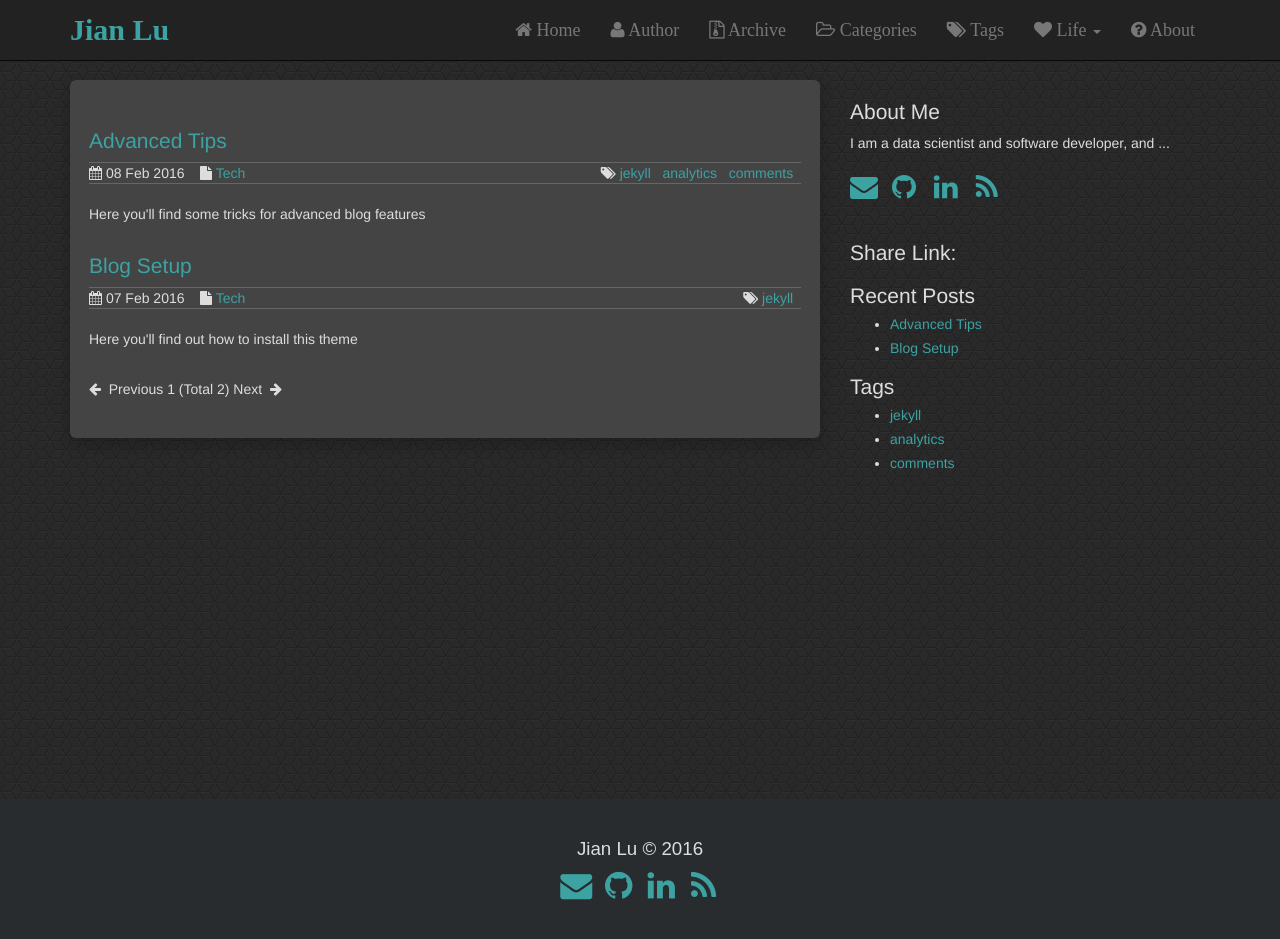
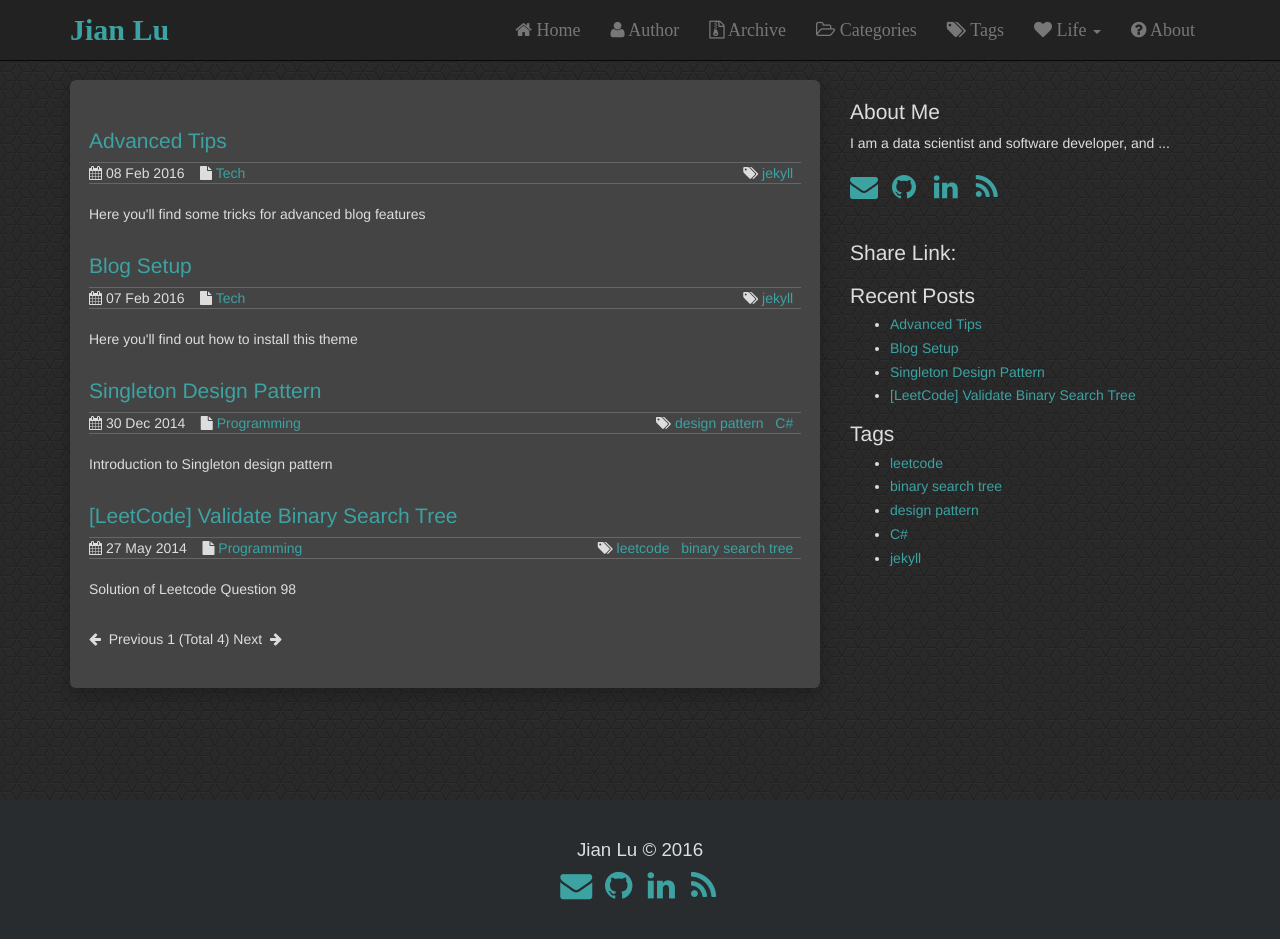
Before and after one commit to JianLu/jianlu.github.io, a Jekyll site: the page built from index.html, in a window 1280 px wide and 958 px high. Shown: the top 939 px of the window. Built offline with Jekyll 4.4.1, drawn with Linux system fonts in a browser that asks for light colours; the list of posts is cut into pages by our own code; comment, search, counter and statistics services are not loaded; some of the changed lines change nothing that is shown.

Commit message:
Add posts

```diff
--- /dev/null
+++ b/_posts/2014-05-27-leetcode98-validate-binary-search-tree.md
@@ -0,0 +1,48 @@
+---
+layout: post
+title: "[LeetCode] Validate Binary Search Tree"
+date: 2014-05-27 05:59
+description: Solution of Leetcode Question 98
+categories: [Programming]
+tags: [leetcode, binary search tree]
+---
+
+Question Link:
+
+<a href="https://oj.leetcode.com/problems/validate-binary-search-tree/" target="_blank">
+[https://oj.leetcode.com/problems/validate-binary-search-tree/]</a>
+
+---
+
+Inorder-traverse the tree. For each node, check if `current_node.val > prev_node.val`.
+
+The impelmentation in Python is as follows
+
+~~~ python
+# Definition for a  binary tree node
+# class TreeNode:
+#     def __init__(self, x):
+#         self.val = x
+#         self.left = None
+#         self.right = None
+
+class Solution:
+    # @param root, a tree node
+    # @return a boolean
+    def isValidBST(self, root):
+        stack = []
+        prev_node = None
+        p = root
+        while stack or p:
+            if p:
+                stack.append(p)
+                p = p.left
+            else:
+                p = stack.pop()
+                if prev_node:
+                    if prev_node.val >= p.val:
+                        return False
+                prev_node = p
+                p = p.right
+        return True
+~~~
--- /dev/null
+++ b/_posts/2014-12-30-singleton-design-pattern.md
@@ -0,0 +1,300 @@
+---
+layout: post
+title: "Singleton Design Pattern"
+date: 2014-12-30 10:15
+description: Introduction to Singleton design pattern
+categories: [Programming]
+tags: [design pattern, C#]
+---
+
+The **Singleton** is one of the simplest and best-known design patterns, which restricts the instantiation of a class to **ONLY ONE** object. A singleton class only allows a single instance of itself to be created, and usually gives simple access to that instance. Most commonly, singletons don't allow any parameters to be specified when creating the instance.
+
+In this article, we would provide different ways of implementing the singleton pattern using C# and discuss the difference in terms of lazily-load, thread-safety, and perfromance.
+
+### Portals:
+
+[Difference between singleton and static class](#difference)
+
+[Thread safety](#threadsafety)
+
+[Laziness](#laziness)
+
+[Performance](#performance)
+
+
+---
+
+<span class="anchor" id="difference"></span>
+
+## Singleton and Static Class
+
+Before describing the implementations, we clarify the difference between singletons and static classes. We can make a global single class by using keyword static. Both singleton and static class have only one instance of them. The static classes are usually used for storing global data, all the data in a static class are also static. A singleton is treated as a normal class (without static keyword) with state, which allows you to reuse code and control object state much easier. We can extend classes or implement interfaces with singletons but not with static classes. Aslo, a singleton is allocated in heap and a static class is allocated in stack.
+
+Some tips about the singleton implementation:
+
+- A single constructor, which is private and parameter-less.
+This prevents other classes from instantiating it (which would be a violation of the pattern).
+Note that it also prevents subclassing - if a singleton can be inherited once, it can be inherited twice,
+and if each of those subclasses can create an instance, the pattern is violated.
+The factory pattern can be used if you need a single instance of a base type, but the exact type isn't known until runtime.
+- The class is sealed. This is unnecessary, strictly speaking, due to the above point, but may help the JIT to optimise things more.
+- A static variable which holds a reference to the single created instance, if any.
+- A public static means of getting the reference to the single created instance, creating one if necessary.
+
+## Instantiation: Lazy vs Eager
+
+### Lazy Instantiation
+
+The first implementation `Singleton1` is bad because it is not thread-safe.
+Two different threads could both pass the if test when the mInstance is null,
+then both of them create instances, which violates the singleton pattern.
+The advantage of this implementation is the instance is created inside the Instance property method,
+the class can exercise additional functionality.
+The instantiation is not performed until an object asks for an instance, so called **Lazy Instantiation**,
+the lazy instantiation avoids instantiating unnecessary singletons when the application starts.
+
+~~~ cs
+// Implementation 1: lazy instantiation, NOT THREAD-SAFE!
+public class Singleton1
+{
+    private static Singleton1 _instance = null;
+
+    // Private constructor
+    private Singleton1() { }
+
+    // GetInstance
+    public static Singleton1 _instance
+    {
+        get
+        {
+            if (_instance==null)
+            {
+                _instance = new Singleton1();
+            }
+            return _instance;
+        }
+    }
+}
+~~~
+
+### Eager Instantiation
+
+The implementation `Singleton2` is an **eager initialization**,
+which always creates an instance when the application starts.
+In this implementation, the instance is created the first time any member of the class is referenced,
+the common language runtime takes care of the variable initialization.
+The class is marked sealed to prevent derivation, which could add instances.
+The instance variable is marked readonly which means that it can be assigned only during static initialization or in a class constructor.
+Hence, the *private* constructor ensures that the instance variable can be instantiated only inside the the class and
+therefore only one instance can exist in the system.
+The downside of this implementation is that you have less control over the mechanics of the instantiation.
+
+~~~ cs
+// Implementation 2: eager instantiation, simple thread-safe without using locks
+public sealed class Singleton2
+{
+    private static readonly Singleton2 _instance = new Singleton2();
+
+    // Private constructor
+    private Singleton2() { }
+
+    // GetInstance
+    public static Singleton2 Instance
+    {
+        get
+        {
+            return _instance;
+        }
+    }
+}
+~~~
+
+<span class="anchor" id="threadsafety"></span>
+
+## Thread-safety
+
+### Simple Thread-safety
+
+In the implementation `Singleton3`, all threads share a lock object to ensure that only one thread can create an instance,
+because only the first thread entering in the critical section can find the instance variable is null and pass the if check.
+The withdraw of this implementation is obvious, the performance suffers as a lock is acquired every time the instance is requested.
+
+~~~ cs
+// Implementation 3: thread-safe with locking the shared object
+public sealed class Singleton3
+{
+    private static Singleton3 _instance = null;
+    private static readonly object _lock = new object();
+
+    Singleton3() {   }
+
+    public static Singleton3 Instance
+    {
+        get
+        {
+            lock (_lock)
+            {
+                if (_instance == null)
+                {
+                    _instance = new Singleton();
+                }
+                return _instance;
+            }
+        }
+    }
+}
+~~~
+
+The implementation `Singleton4` improve the performance by avoiding the unnecessary lock operator.
+To do so, it uses a double null-check to avoid taking out a lock every time.
+However, this implementation doesn't work in Java and is easy to get wrong.
+
+~~~ cs
+// Implementation 4: double null-check. Bad CODE!
+public sealed class Singleton4
+{
+    private static Singleton4 _instance = null;
+    private static readonly object _lock = new object();
+
+    Singleton()
+    {
+    }
+
+    public static Singleton4 Instance
+    {
+        get
+        {
+            if (_instance == null)
+            {
+                lock (_lock)
+                {
+                    if (_instance == null)
+                    {
+                        _instance = new Singleton4();
+                    }
+                }
+            }
+            return _instance;
+        }
+    }
+}
+~~~
+
+<span class="anchor" id="laziness"></span>
+
+## Laziness
+
+### Fully Lazy Instantiation
+
+To be fully lazy instantiated, the implementation `Singleton5` uses a nested class in the singleton class.
+Therefore, the instantiation is triggered the first time the nested class is referenced which could only occur in Instance.
+This implementation is fully lazy and has better performance than previous implementations.
+However, the code is a bit complicated, because the nested class (`Singleton5`) have access to the enclosing class's private members,
+but the reverse it not true, so the `_instance` should be internal in nested class.
+
+~~~ cs
+// Implementation5: fully lazy using nested class
+public sealed class Singleton5
+{
+    private Singleton5() {    }
+
+    public static Singleton5 Instance
+    {
+        get
+        {
+            return Nested.instance;
+        }
+    }
+
+    private class Nested
+    {
+        static Nested()
+        {
+        }
+        // Make the instantiation
+        internal static readonly Singleton5 instance = new Singleton5();
+    }
+}
+~~~
+
+### Using .NET4 Lazy<T> type
+If you're using .NET 4 or higher, you can use the `System.Lazy<T>` type to make the laziness really simple.
+As shown in the implementation Singleton6, all you need to do is pass a delegate to the constructor
+which calls the Singleton constructor - which is done most easily with a lambda expression. It's simple and performs well.
+Also, you can check whether the instance has been created with the `IsValueCreated` property.
+
+~~~ cs
+// Implementation6: fully lazy, .NET 4 or higher only
+public sealed class Singleton6
+{
+    private static readonly Lazy<Singleton> _lazy =
+        new Lazy<Singleton>(() => new Singleton6());
+
+    private Singleton() {   }
+
+    public static Singleton Instance
+    {
+        get
+        {
+            return _lazy.Value;
+        }
+    }
+
+    public static bool IsInstanceCreated
+    {
+        return _lazy.IsValueCreated;
+    }
+}
+~~~
+
+<span class="anchor" id="performance"></span>
+
+## Performance
+
+### Need Lazy Instantiation?
+
+In many cases, you won't actually require full laziness - unless your class initialization does something particularly time-consuming,
+or has some side-effect elsewhere, it's probably fine to leave out the explicit static constructor shown above.
+
+If your singleton instance is referenced within a relatively tight loop, this can make a (relatively) significant performance difference.
+You should decide whether or not fully lazy instantiation is required, and document this decision appropriately within the class.
+
+Instead of improving the instantiation of the singleton class, try to optimize your code using the singleton,
+which is more helpful in the real-world application.
+
+### Balanced Implementation
+
+In the end, `Singleton6` is an extremely simple implementation.
+The static constructors in C# are specified to execute only when an instance of the class is created or a static member is referenced,
+and to execute only once per AppDomain. See the [referenced article](http://csharpindepth.com/articles/general/singleton.aspx#cctor) for more details.
+
+~~~ cs
+public sealed class Singleton6
+{
+    private static readonly Singleton6 _instance = new Singleton6();
+
+    // Explicit static constructor to tell C# compiler not to mark type as beforefieldinit
+    static Singleton6()
+    {
+    }
+
+    private Singleton6()
+    {
+    }
+
+    public static Singleton6 Instance
+    {
+        get
+        {
+            return _instance;
+        }
+    }
+}
+~~~
+
+---
+
+## References:
+
+- [http://csharpindepth.com/articles/general/singleton.aspx](http://csharpindepth.com/articles/general/singleton.aspx)
+- [http://msdn.microsoft.com/en-us/library/ff650316.aspx](http://msdn.microsoft.com/en-us/library/ff650316.aspx)
--- a/_posts/2016-02-08-advanced-tips.md
+++ b/_posts/2016-02-08-advanced-tips.md
@@ -4,7 +4,7 @@ title: "Advanced Tips"
 date: 2016-02-08 14:26
 description: Here you'll find some tricks for advanced blog features
 categories: [Tech]
-tags: [jekyll, analytics, comments]
+tags: [jekyll]
 ---
 
 ## Analytics
```
